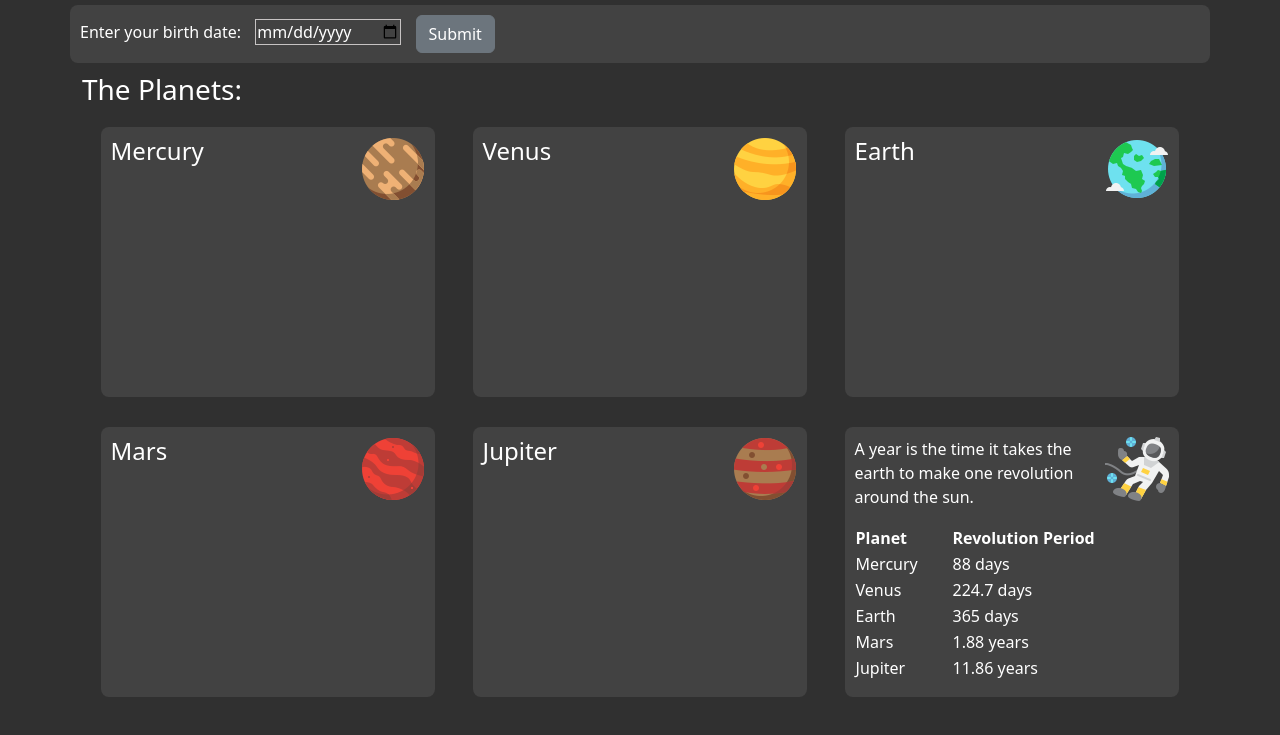
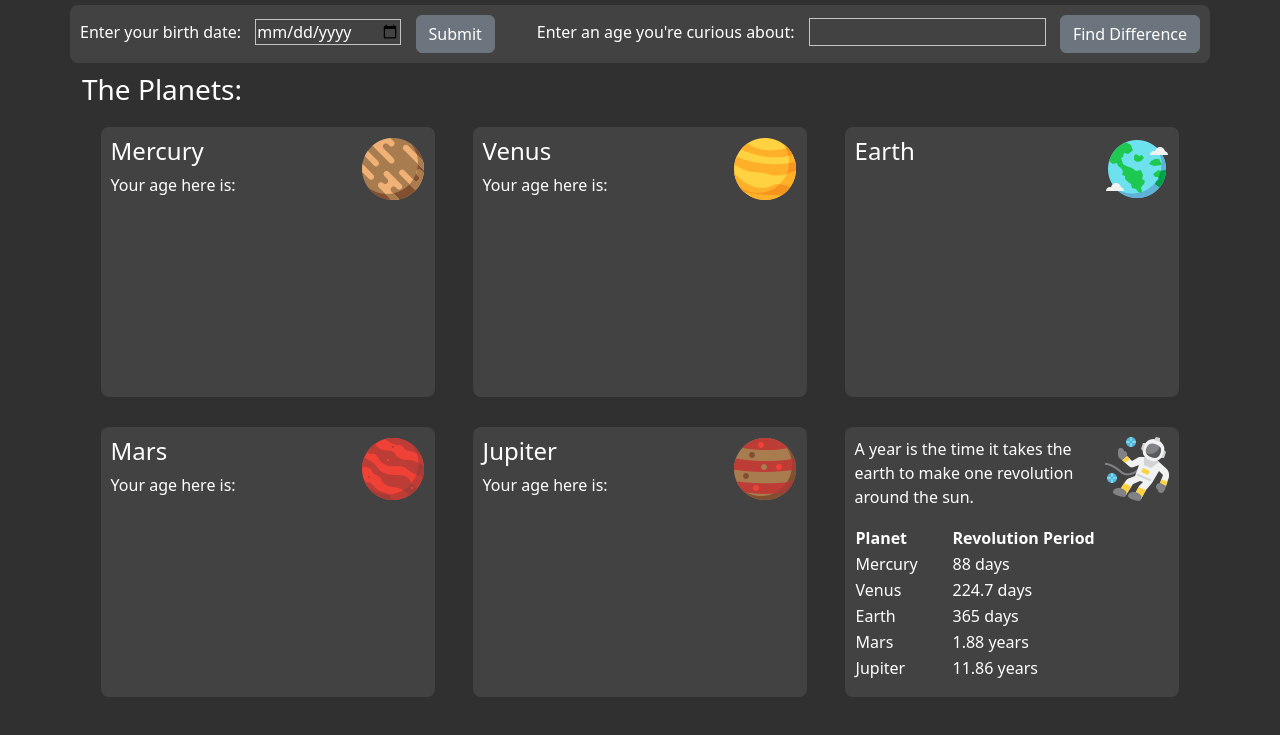
Before and after one commit to jfpalchak/galactic-age-calculator, a website built with webpack: page src/index.html in a window 1280 px wide. Shown: the part 63-798 px from the top of the page. Built offline with nearby package versions, Linux system fonts and the light colour scheme.

Commit message:
Add second form to utilize yearsDifference.

```diff
--- a/src/index.html
+++ b/src/index.html
@@ -17,6 +17,12 @@
       <input type="date" name="user-age" id="user-age">
       <button class="btn btn-secondary" type="submit">Submit</button>
     </form>
+
+    <form id="hidden" class="form2">
+      <label for="other-age">Enter an age you're curious about:</label>
+      <input type="number" name="other-age" id="other-age">
+      <button class="btn btn-secondary" type="submit">Find Difference</button>
+    </form>
   </div>
 
   <div class="container">
@@ -27,19 +33,25 @@
     <div class="col-3 container phone-stack">
       <img src="./assets/images/mercury-64.png" alt="planet mercury via Icons8">
       <h4> Mercury </h4>
+      <p>Your age here is:</p>
       <div id="Mercury"></div>
+      <div id="MercuryDiff" class="diff"></div>
     </div>
 
     <div class="col-3 container phone-stack">
       <img src="./assets/images/venus-64.png" alt="planet venus via Icons8">
       <h4> Venus </h4>
+      <p>Your age here is:</p>
       <div id="Venus"></div>
+      <div id="VenusDiff" class="diff"></div>
     </div>
 
     <div class="col-3 container phone-stack">
       <img src="./assets/images/earth-64.png" alt="planet earth via Icons8">
       <h4> Earth </h4>
       <div id="Earth"></div>
+      <div id="EarthDiff" class="diff"></div>
+
     </div>
   </div>
 
@@ -47,13 +59,19 @@
     <div class="col-3 container phone-stack">
       <img src="./assets/images/mars-64.png" alt="planet mars via Icons8">
       <h4> Mars </h4>
+      <p>Your age here is:</p>
       <div id="Mars"></div>
+      <div id="MarsDiff" class="diff"></div>
+
     </div>
 
     <div class="col-3 container phone-stack">
       <img src="./assets/images/jupiter-64.png" alt="planet jupiter via Icons8">
       <h4> Jupiter </h4>
+      <p>Your age here is:</p>
       <div id="Jupiter"></div>
+      <div id="JupiterDiff" class="diff"></div>
+
     </div>
 
     <div class="col-3 container phone-stack">
```
